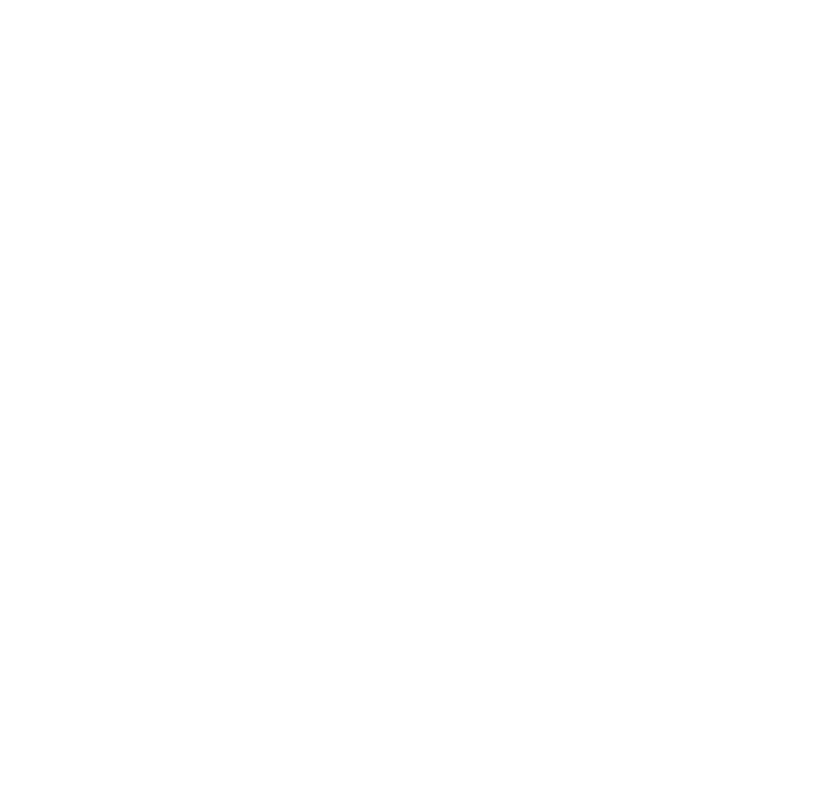
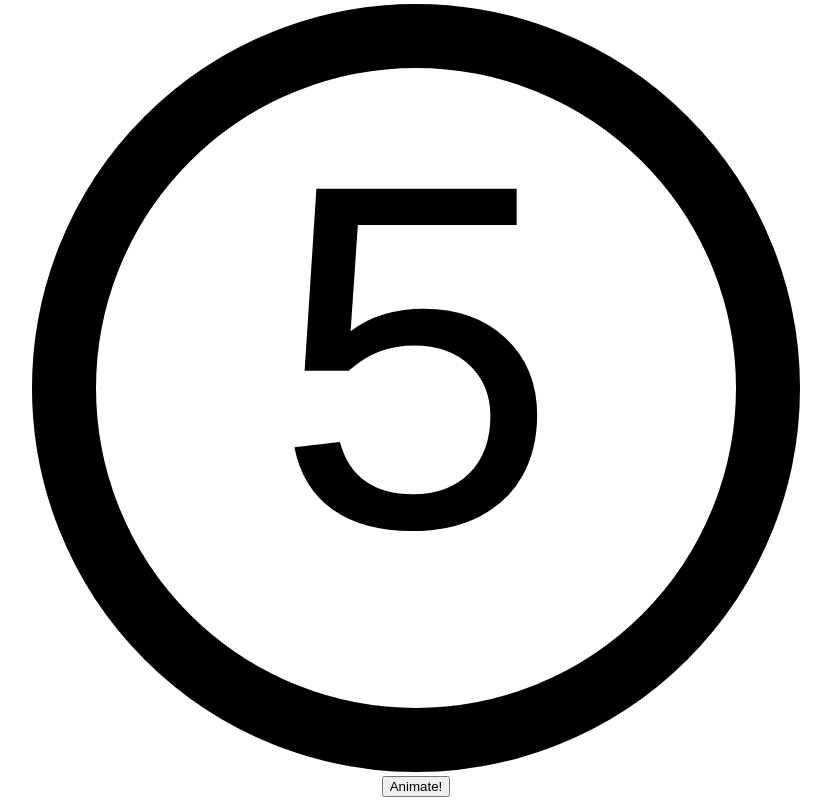
Before and after one commit to MIXISAMA/my-homepage, a Vue app: page /circle-count-down in a window 1280 px wide. Before the commit this address had no page. Shown: the whole page, without its empty margins (224-1055 px from the left). Built offline with nearby package versions, Linux system fonts and the light colour scheme.

Commit message:
circle count down

```diff
--- a/src/router/index.ts
+++ b/src/router/index.ts
@@ -41,6 +41,11 @@
       name: "flip-card",
       component: () => import("../views/FlipCard.vue"),
     },
+    {
+      path: "/circle-count-down",
+      name: "circle-count-down",
+      component: () => import("../views/CircleCountDown.vue"),
+    },
   ],
 });
 
--- /dev/null
+++ b/src/views/CircleCountDown.vue
@@ -0,0 +1,94 @@
+<template>
+<div class="content">
+  <div id="countdown">
+    <svg
+      :viewBox="'0 0 ' + size + ' ' + size"
+      width="60em"
+      height="60em"
+    >
+      <circle
+        fill="transparent"
+        :stroke-width="stroke"
+        stroke="#eee"
+        :r="radius"
+        :cx="circle_offset"
+        :cy="circle_offset"
+      ></circle>
+      <circle
+        class="circle"
+        fill="transparent"
+        :stroke-width="stroke"
+        stroke="#000"
+        :r="radius"
+        :cx="circle_offset"
+        :cy="circle_offset"
+        :stroke-dasharray="circumference"
+        :stroke-dashoffset="progress"
+        stroke-linecap="round"
+      ></circle>
+    </svg>
+    <span>{{ countdown }}</span>
+  </div>
+  <button @click="animate">
+    Animate!
+  </button>
+</div>
+</template>
+
+<script setup lang="ts">
+import { ref, computed } from 'vue'
+const size = ref(120)
+const stroke = ref(10)
+const percentage = ref(100)
+const timer = ref(0)
+const seconds = ref(5)
+const radius = computed(() => (size.value - stroke.value) / 2)
+const circle_offset = computed(() => size.value / 2)
+const circumference = computed(() => radius.value * 2 * Math.PI)
+const progress = computed(() => circumference.value * (1 - percentage.value / 100))
+const countdown = computed(() => Math.ceil(seconds.value * percentage.value / 100))
+function animate() {
+  if (timer.value != 0) {
+    return
+  }
+  timer.value = setInterval(() => {
+    percentage.value -= 0.1;
+    if (percentage.value <= 0) {
+      clearInterval(timer.value)
+      percentage.value = 100
+      timer.value = 0
+    }
+  }, seconds.value)
+}
+</script>
+
+<style scoped>
+.content {
+  font-size: 1vw;
+  display: flex;
+  justify-content: center;
+  align-items: center;
+  min-height: 100vh;
+  flex-direction: column;
+}
+
+.circle {
+  transform: rotate(-90deg);
+  transform-origin: 50% 50%;
+}
+
+#countdown {
+  display: inline-block;
+  position: relative;
+}
+
+span {
+  position: absolute;
+  left: 50%;
+  top: 50%;
+  transform: translateX(-50%) translateY(-50%);
+  font-size: 40em;
+  font-family: monospace;
+}
+
+</style>
--- a/src/views/MenuView.vue
+++ b/src/views/MenuView.vue
@@ -19,6 +19,9 @@
     <li>
       <RouterLink to="/flip-card">Flip Card</RouterLink>
     </li>
+    <li>
+      <RouterLink to="/circle-count-down">Circle Count Down</RouterLink>
+    </li>
   </ul>
 </template>
 
```
